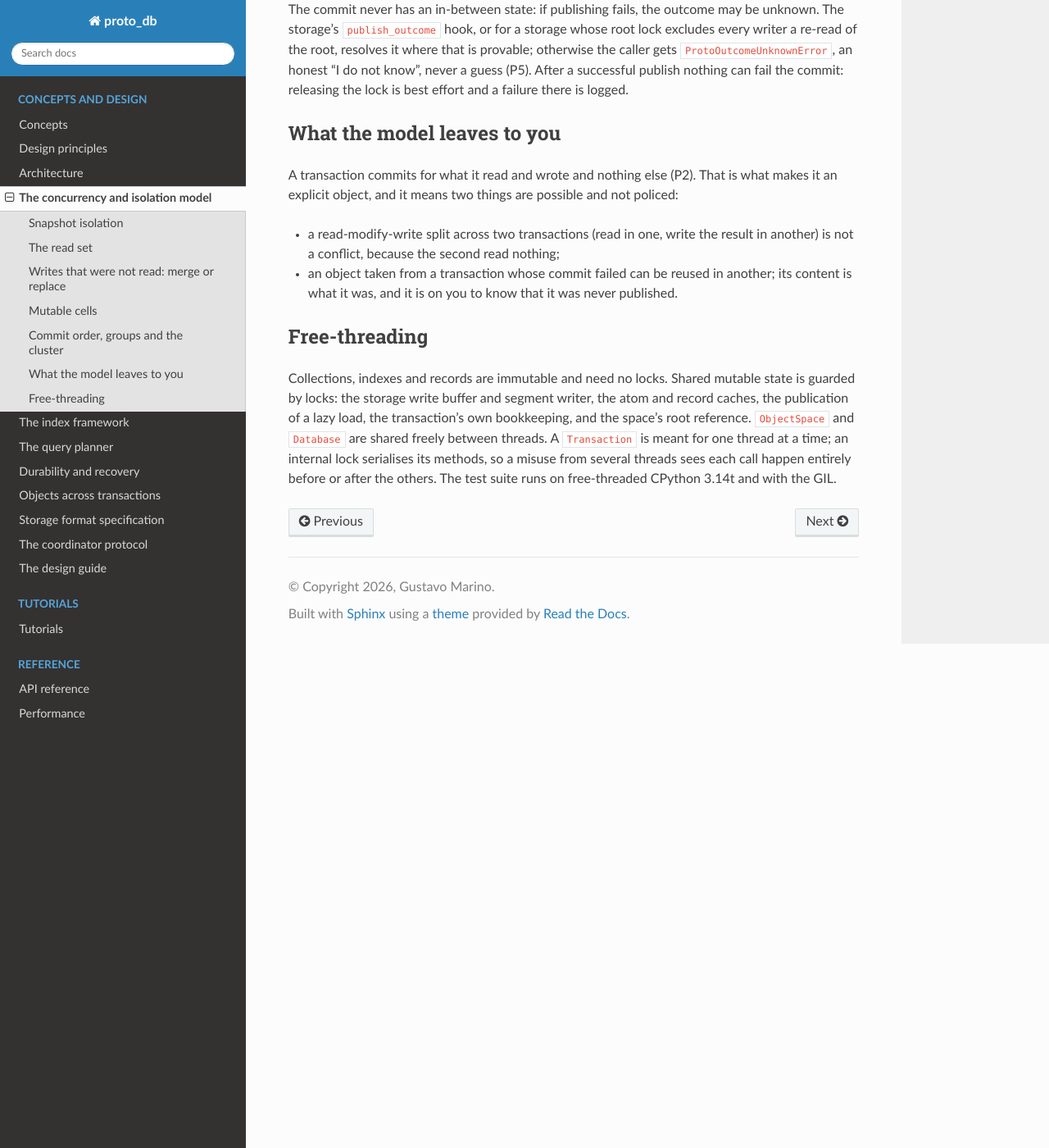
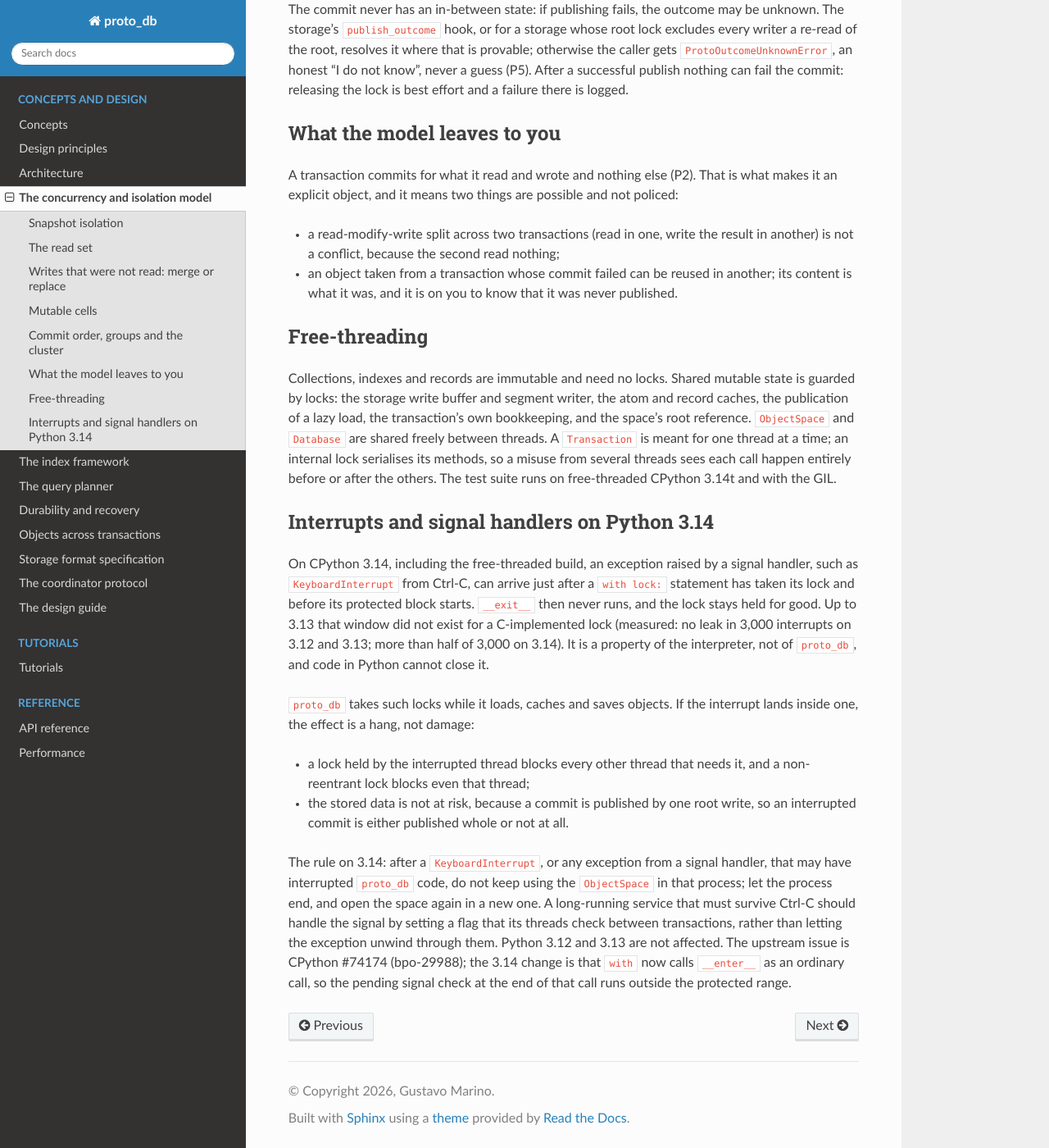
Before and after one commit to gamarino/ProtoDB, a Sphinx documentation site: the page built from docs/source/concurrency-model.rst, in a window 1280 px wide and 1400 px high, scrolled down 1997 px. Shown: the whole window at 82% size. Built offline with Sphinx 7.4.7 and the Read the Docs theme 3.1.0, drawn with Linux system fonts in a browser that asks for light colours.

Commit message:
Document the Python 3.14 interrupt hazard; tests stop the process on timeout
On CPython 3.14 an exception raised by a signal handler can land after a
with-statement's __enter__ and before its protected range, so the lock is
never released (CI-314: 1,600+ leaks in 3,000 interrupts on 3.14, none on
3.12/3.13; CPython #74174).  The concurrency model, the README and the
CHANGELOG's known limitations now say what that means for proto_db (a hang,
not damage) and what to do (end the process after such an interrupt).

pytest-timeout now uses timeout_method = "thread": an overrun stops the run
instead of raising in the main thread, which could leak a lock on 3.14 and
left test threads loading every later test.

Co-Authored-By: Claude Opus 5.5 <noreply@anthropic.com>

```diff
--- a/docs/source/concurrency-model.rst
+++ b/docs/source/concurrency-model.rst
@@ -103,3 +103,29 @@ transaction's own bookkeeping, and the space's root reference. ``ObjectSpace`` a
 freely between threads. A ``Transaction`` is meant for one thread at a time; an internal lock serialises
 its methods, so a misuse from several threads sees each call happen entirely before or after the others. The
 test suite runs on free-threaded CPython 3.14t and with the GIL.
+
+Interrupts and signal handlers on Python 3.14
+---------------------------------------------
+
+On CPython 3.14, including the free-threaded build, an exception raised by a signal handler, such as
+``KeyboardInterrupt`` from Ctrl-C, can arrive just after a ``with lock:`` statement has taken its lock and
+before its protected block starts. ``__exit__`` then never runs, and the lock stays held for good. Up to
+3.13 that window did not exist for a C-implemented lock (measured: no leak in 3,000 interrupts on 3.12 and
+3.13; more than half of 3,000 on 3.14). It is a property of the interpreter, not of ``proto_db``, and code
+in Python cannot close it.
+
+``proto_db`` takes such locks while it loads, caches and saves objects. If the interrupt lands inside one,
+the effect is a hang, not damage:
+
+* a lock held by the interrupted thread blocks every other thread that needs it, and a non-reentrant
+  lock blocks even that thread;
+* the stored data is not at risk, because a commit is published by one root write, so an interrupted
+  commit is either published whole or not at all.
+
+The rule on 3.14: after a ``KeyboardInterrupt``, or any exception from a signal handler, that may have
+interrupted ``proto_db`` code, do not keep using the ``ObjectSpace`` in that process; let the process end,
+and open the space again in a new one. A long-running service that must survive Ctrl-C should handle the
+signal by setting a flag that its threads check between transactions, rather than letting the exception
+unwind through them. Python 3.12 and 3.13 are not affected. The upstream issue is CPython #74174
+(bpo-29988); the 3.14 change is that ``with`` now calls ``__enter__`` as an ordinary call, so the pending
+signal check at the end of that call runs outside the protected range.
--- a/pyproject.toml
+++ b/pyproject.toml
@@ -56,3 +56,6 @@ include = ["proto_db*"]
 [tool.pytest.ini_options]
 testpaths = ["tests"]
 timeout = 300
+# Stop the process on an overrun instead of raising in the main thread: on CPython 3.14 the raised exception
+# can leave a lock held, and test threads left running slowed every later test (CI-314).
+timeout_method = "thread"
```
Also changed, not shown: CHANGELOG.md (+9 -0 lines), README.md (+2 -1 lines).
